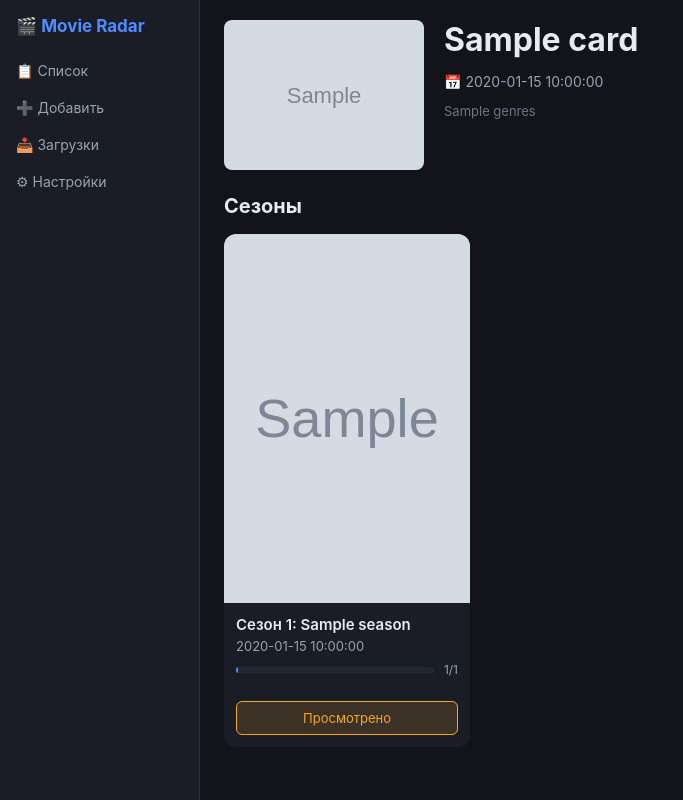
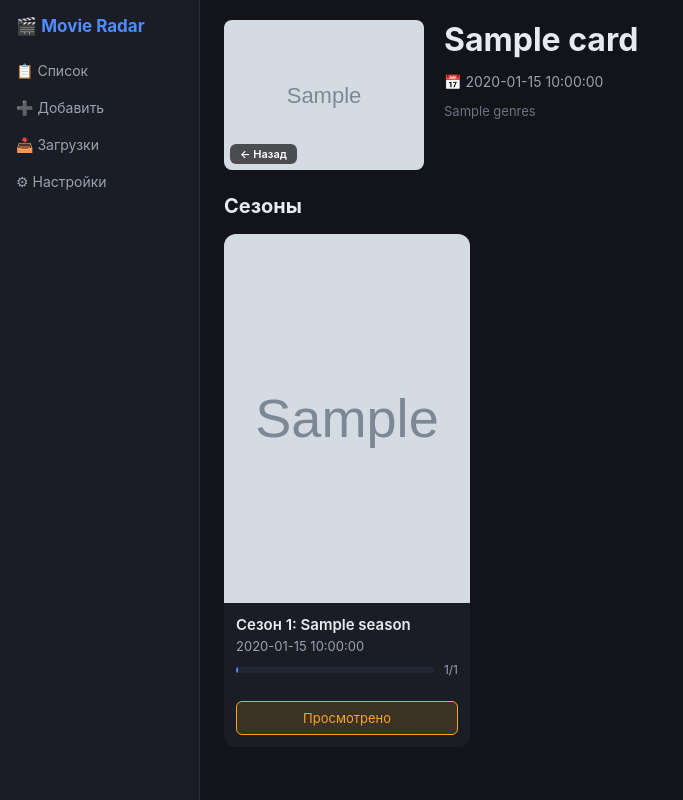
Before and after one commit to Sierra56/movie-radar, a Python web app: template app/templates/title.html in a window 1280 px wide. Shown: the whole page, without its empty margins (0-683 px from the left). Run offline with Jinja, Linux system fonts and the light colour scheme; the template is opened without the code that fills it: most values are stand-ins (such as "Sample title", 1, 10 or a date in 2020); grey boxes marked "Sample" are stand-in pictures.

Commit message:
ui improvements

```diff
--- a/app/templates/title.html
+++ b/app/templates/title.html
@@ -9,16 +9,36 @@
         margin-bottom: 24px;
     }
 
+    /* Кликабельный основной постер с бейджем «Назад» */
     .title-poster {
+        position: relative;
         width: 200px;
         border-radius: 8px;
         overflow: hidden;
         flex-shrink: 0;
+        display: block;
     }
 
     .title-poster img {
         width: 100%;
         display: block;
+        transition: transform .2s;
+    }
+
+    .title-poster:hover img {
+        transform: scale(1.03);
+    }
+
+    .back-tag {
+        position: absolute;
+        left: 6px;
+        bottom: 6px;
+        background: rgba(0, 0, 0, .65);
+        color: #fff;
+        padding: 3px 10px;
+        border-radius: 6px;
+        font-size: 11px;
+        font-weight: 600;
     }
 
     .title-info h1 {
@@ -201,13 +221,14 @@
 
 {% block content %}
 <div class="title-header">
-    <div class="title-poster">
+    <a href="/" class="title-poster" title="Вернуться на главную">
         {% if card.poster_url %}
         <img src="{{ card.poster_url }}" alt="{{ card.title }}">
         {% else %}
         <div class="no-poster">нет постера</div>
         {% endif %}
-    </div>
+        <span class="back-tag">← Назад</span>
+    </a>
     <div class="title-info">
         <h1>{{ card.title }}</h1>
         <p class="title-meta">
```
